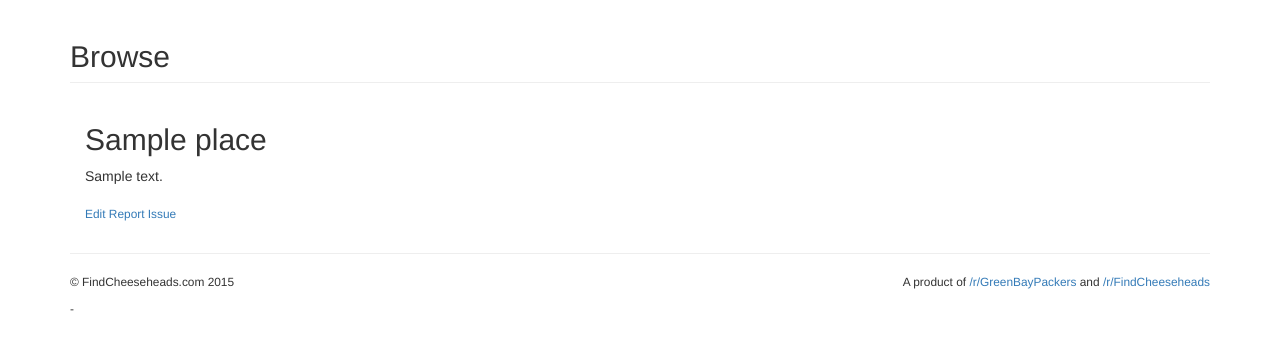
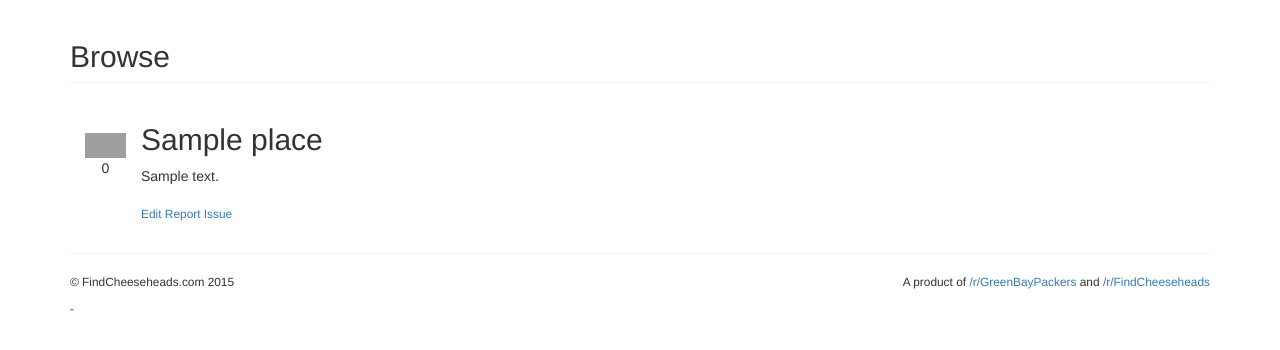
Before and after one commit to johnluetke/findcheeseheads.com, a PHP site: page /browse.php in a window 1280 px wide. Shown: the part 51-401 px from the top of the page. Run offline with PHP 8.4, Linux system fonts and the light colour scheme; tables that the repository leaves empty or names only in its code hold one stand-in row (values such as "Sample post"); a stand-in replaces the project's code that opens the database connection; some libraries are stand-ins or nearby versions; grey boxes are pictures that could not be loaded.

Commit message:
Style voting

```diff
--- a/styles/style.css
+++ b/styles/style.css
@@ -16,12 +16,17 @@
 
 #add-place #review-text {
     float: right;
-    width: 50%;
+    max-width: 50%;
 }
 
 #add-place #map {
     width: 100%;
     height: 150px;
+}
+
+#add-place .form-group {
+    margin-left: 0px;
+    margin-right: 0px;
 }
 
 .navbar {
@@ -104,6 +109,35 @@
     padding-right: 15px;
 }
 
+.listing .vote a {
+    background-image: url('http://janosgyerik.github.io/jquery-upvote/lib/images/sprites-stackoverflow.png?v=1');
+    background-repeat: no-repeat;
+    display: block;
+    width: 41px;
+    height: 25px;
+}
+
+.listing .vote .score {
+    display: block;
+    text-align: center;
+}
+
+.listing .vote .up {
+    background-position: 0px -265px;
+}
+
+.listing .vote .up.voted {
+    background-position: 0px -230px;
+}
+
+.listing .vote .down {
+    background-position: 0px -300px;
+}
+
+.listing .vote .down.voted {
+    background-position: 0px -330px;
+}
+
 .listing .actions {
     padding: 0;
 }
--- a/views/listing.twig
+++ b/views/listing.twig
@@ -1,11 +1,9 @@
     <div class="listing container-fluid">
-        <!--
         <div class="vote">
-            <div class="up glyphicon glyphicon-menu-up"></div>
-            <div class="score text-center">1</div>
-            <div class="down glyphicon glyphicon-menu-down"></div>
+            <a class="up voted"></a>
+            <span class="score">0</span>
+            <a class="down voted"></a>
         </div>
-        // -->
         <div class="info">
             <h2><?php echo $row['name'];?></h2>
             <address><?php echo str_replace("\n", "<br/>", urldecode($row['address']));?></address>
```
